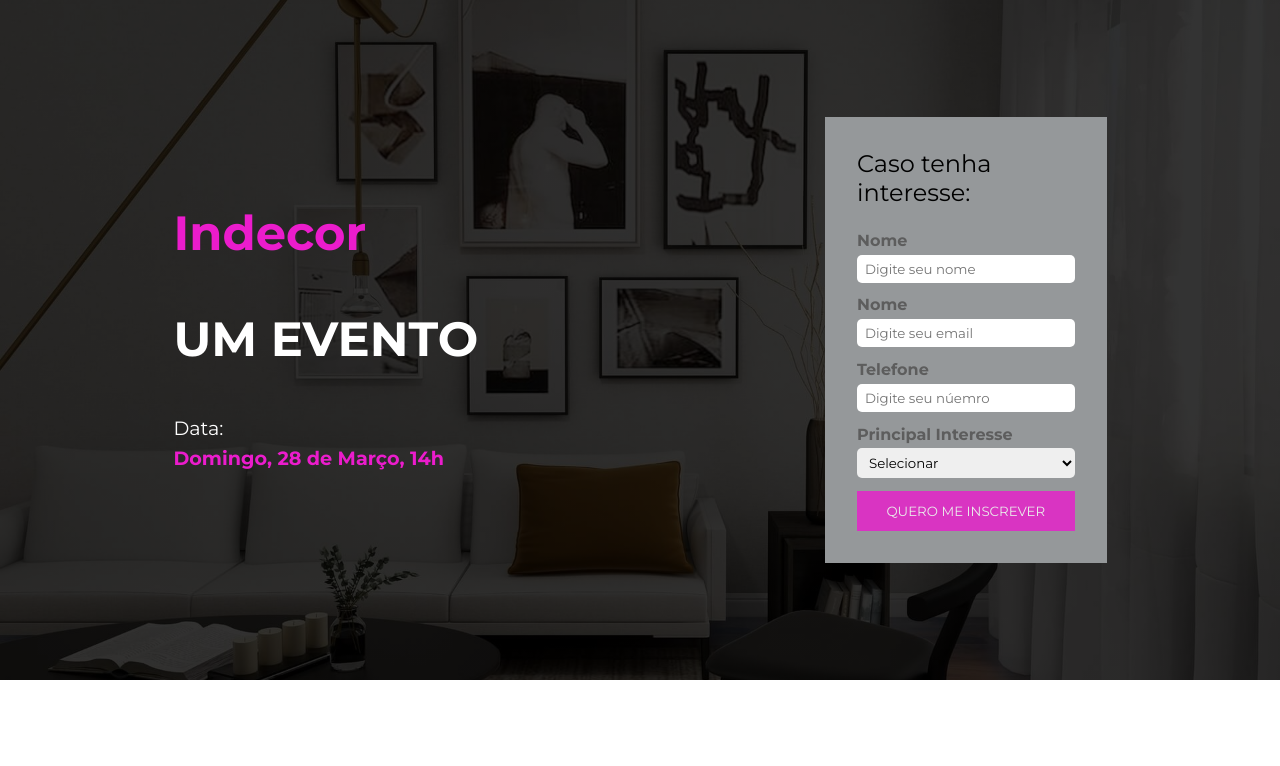
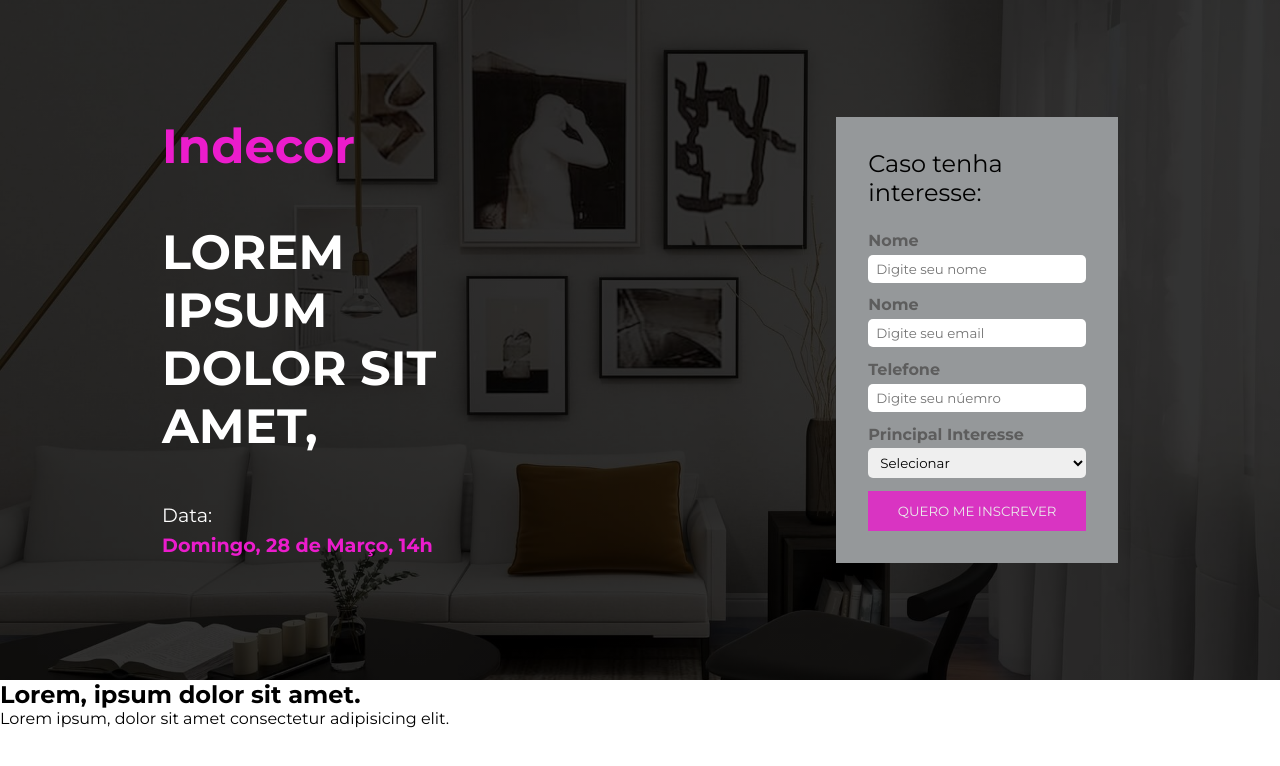
Before and after one commit to vyukisaito/landing-page, a plain HTML site: page index.html in a window 1280 px wide. Drawn offline with nearby package versions, Linux system fonts and the light colour scheme.

Commit message:
landing page

```diff
--- a/index.html
+++ b/index.html
@@ -17,7 +17,7 @@
     <div id="disclaimer">
       <h2>Indecor</h2>
       <p class="about-event">
-        Um evento
+        Lorem ipsum dolor sit amet,
       </p>
       <p>Data:</p>
       <p class="event-date">Domingo, 28 de Março, 14h</p>
@@ -49,6 +49,15 @@
       </form>
     </div>
   </header>
+  <section id="key-benefits">
+    <h2>Lorem, ipsum dolor sit amet.</h2>
+    <div class="benefits">
+      <div class="benefit">
+        <div id="benefit-1" class="benefit-img"></div>
+        <p>Lorem ipsum, dolor sit amet consectetur adipisicing elit.</p>
+      </div>
+    </div>
+  </section>
 </body>
 
 </html>
```
